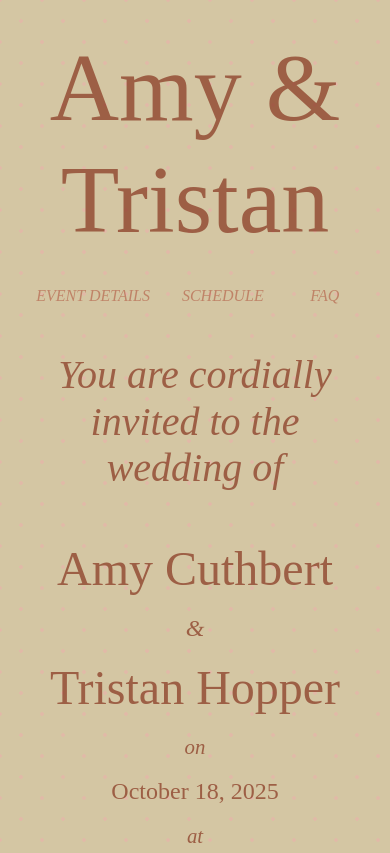
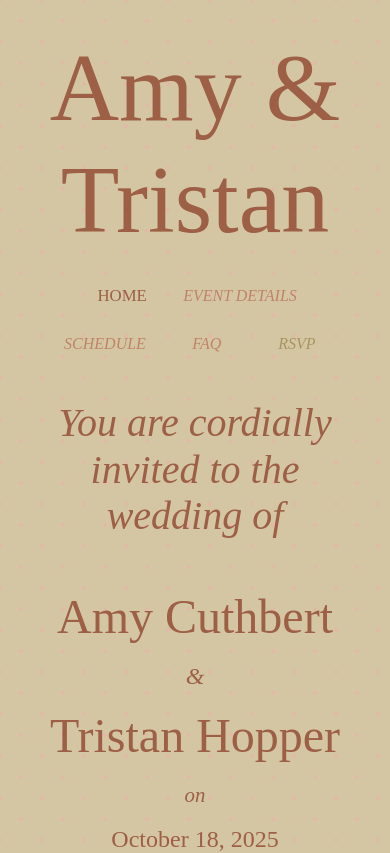
Before and after one commit to sarahcuthbert/atwedding, a React (Vite) app: page / in a window 390 px wide. Shown: the top 853 px of the page. Built offline with nearby package versions, Linux system fonts and the light colour scheme; a web font is replaced by a local one.

Commit message:
Fix header on mobile and tab font for new theme

```diff
--- a/src/components/Header.tsx
+++ b/src/components/Header.tsx
@@ -4,9 +4,9 @@ import {Link, useLocation} from "react-router-dom";
 
 const tabStyle = {
     fontSize: "1rem",
-    ":hover": {fontStyle: "normal", fontSize: "1.05rem"},
+    ":hover": {fontStyle: "normal", fontSize: "1.1rem"},
     '&.Mui-selected': {
-        fontWeight: '700',
+        fontSize: "1.05rem",
         fontStyle: "normal",
     }
 }
@@ -33,6 +33,9 @@ export const Header = () => {
                     '& .MuiTabs-indicator': {
                         display: 'none'
                     },
+                    '& .MuiTabs-flexContainer': {
+                        flexWrap: 'wrap',
+                    }
                 }}
             >
                 <Tab label="Home" value="/" component={Link} to="/" sx={tabStyle}/>
```
